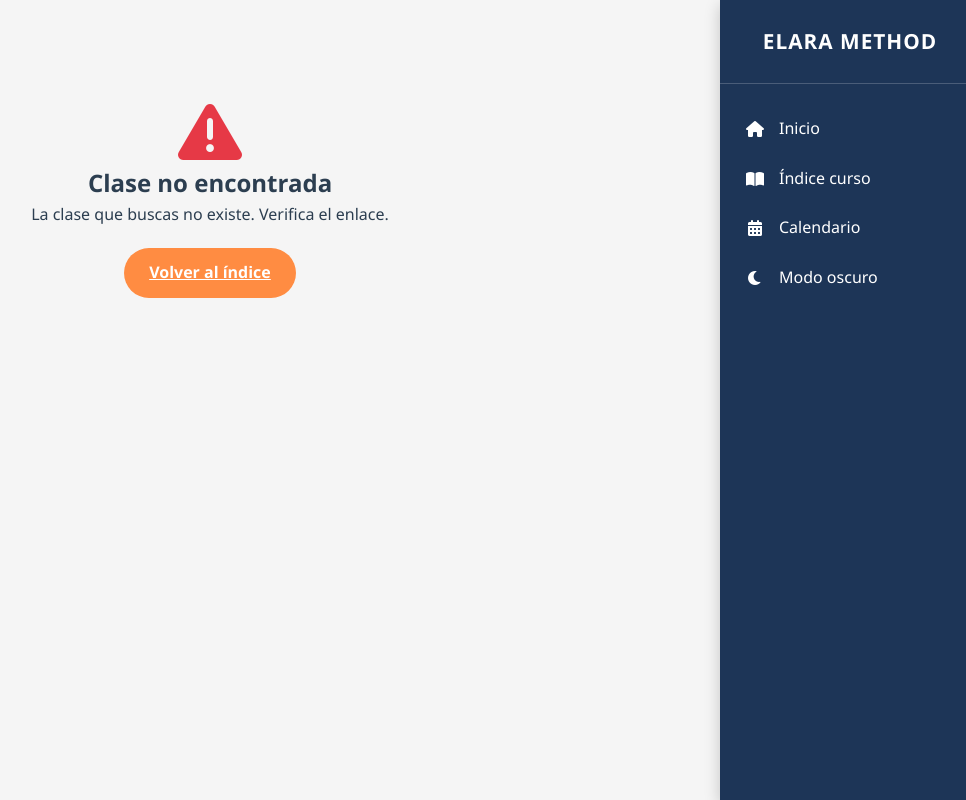
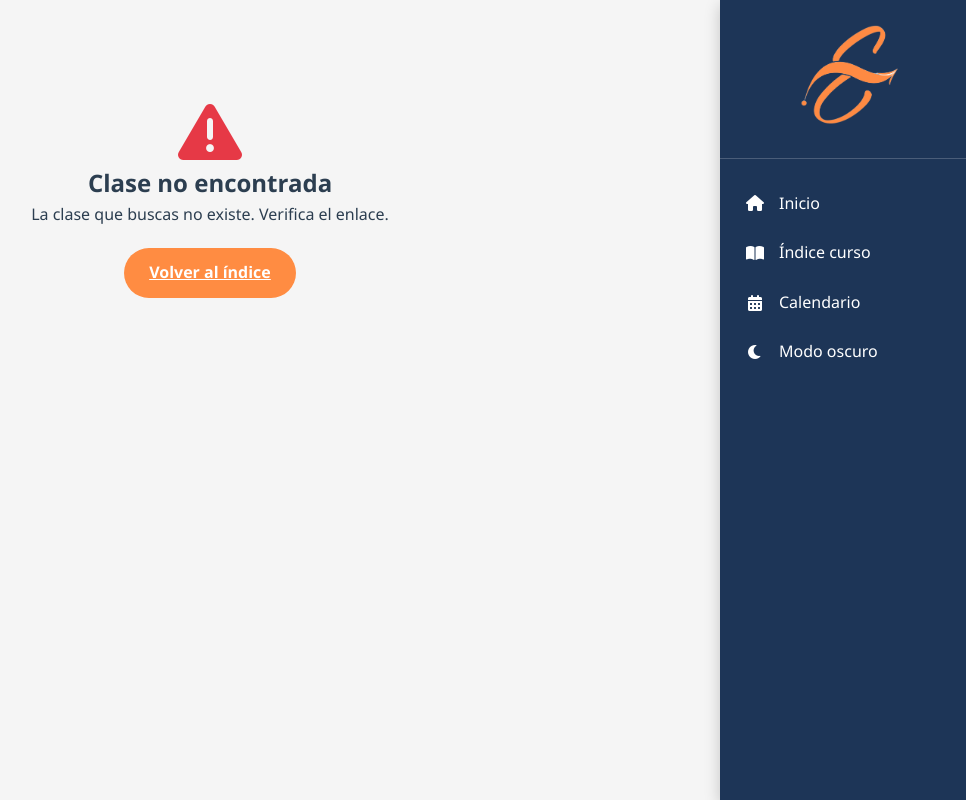
Before and after one commit to Erick-De-Aquino/elara-lifestyle, a plain HTML site: page clase.html in a window 1280 px wide. Shown: the whole page, without its empty margins (300-1266 px from the left). Drawn offline with nearby package versions, Linux system fonts and the light colour scheme.

Commit message:
cambio de formato de los logos

```diff
--- a/css/style.css
+++ b/css/style.css
@@ -41,8 +41,12 @@ body {
     overflow-y: auto;
 }
 
-.nav-bar .nav-header { padding: 25px 20px; text-align: center; border-bottom: 1px solid rgba(255,255,255,0.2); }
-.nav-bar .nav-header h2 { font-size: 1.3rem; letter-spacing: 1px; }
+.nav-bar .nav-header {
+    padding: 25px 20px;
+    text-align: center;
+    border-bottom: 1px solid rgba(255,255,255,0.2);
+}
+
 .nav-bar .nav-menu { list-style: none; padding: 20px 0; }
 .nav-bar .nav-menu a {
     display: flex;
--- a/js/navegacion.js
+++ b/js/navegacion.js
@@ -26,7 +26,7 @@ async function cargarNavegacion() {
         const navHTML = `
             <div class="nav-bar">
                 <div class="nav-header">
-                    <h2>ELARA METHOD</h2>
+                    <img src="./assets/logos/logoSolo.png" alt="" width="100" height="100">
                 </div>
                 <ul class="nav-menu">
                     ${menuItems.map(item => {
```
Also changed, not shown: alumno/curso.html (+1 -1 lines), assets/logos/logoSolo.png (added), assets/logos/logoSolo.svg (deleted), assets/logos/nombreSolo.png (added), assets/logos/nombreSolo.svg (deleted).
